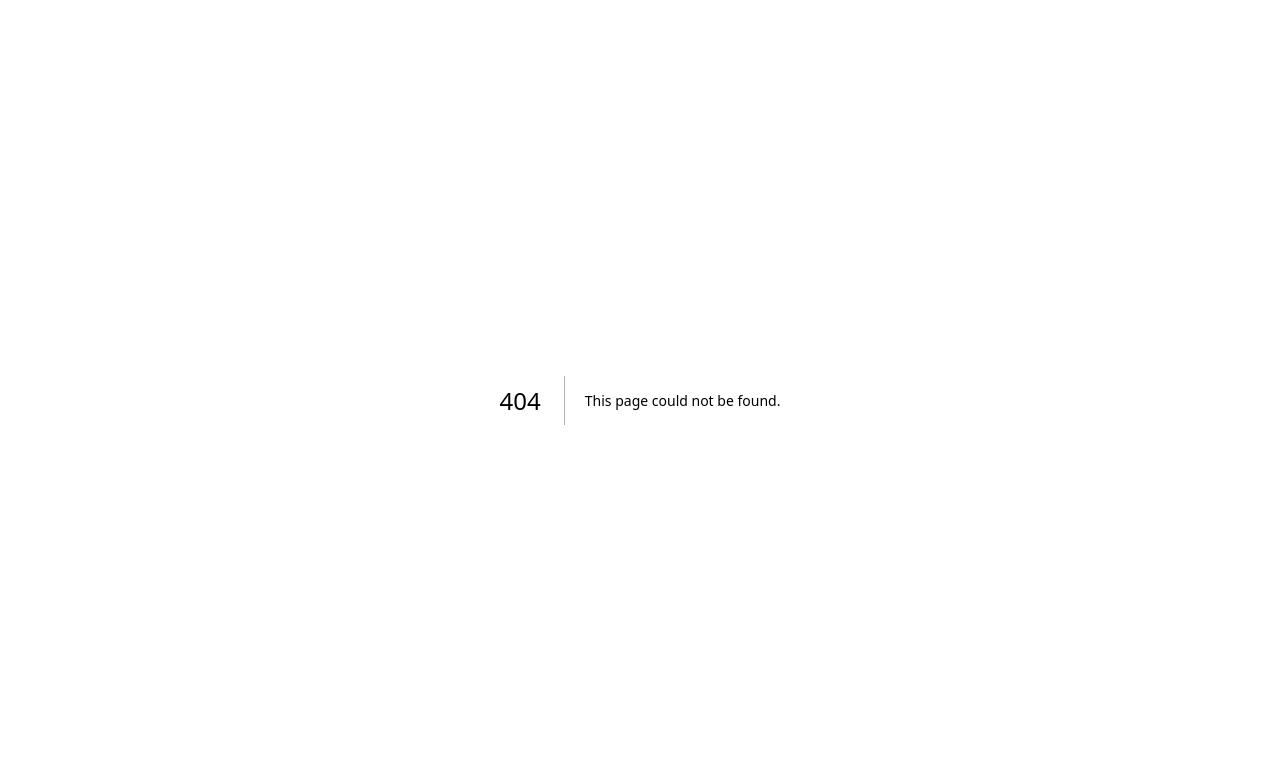
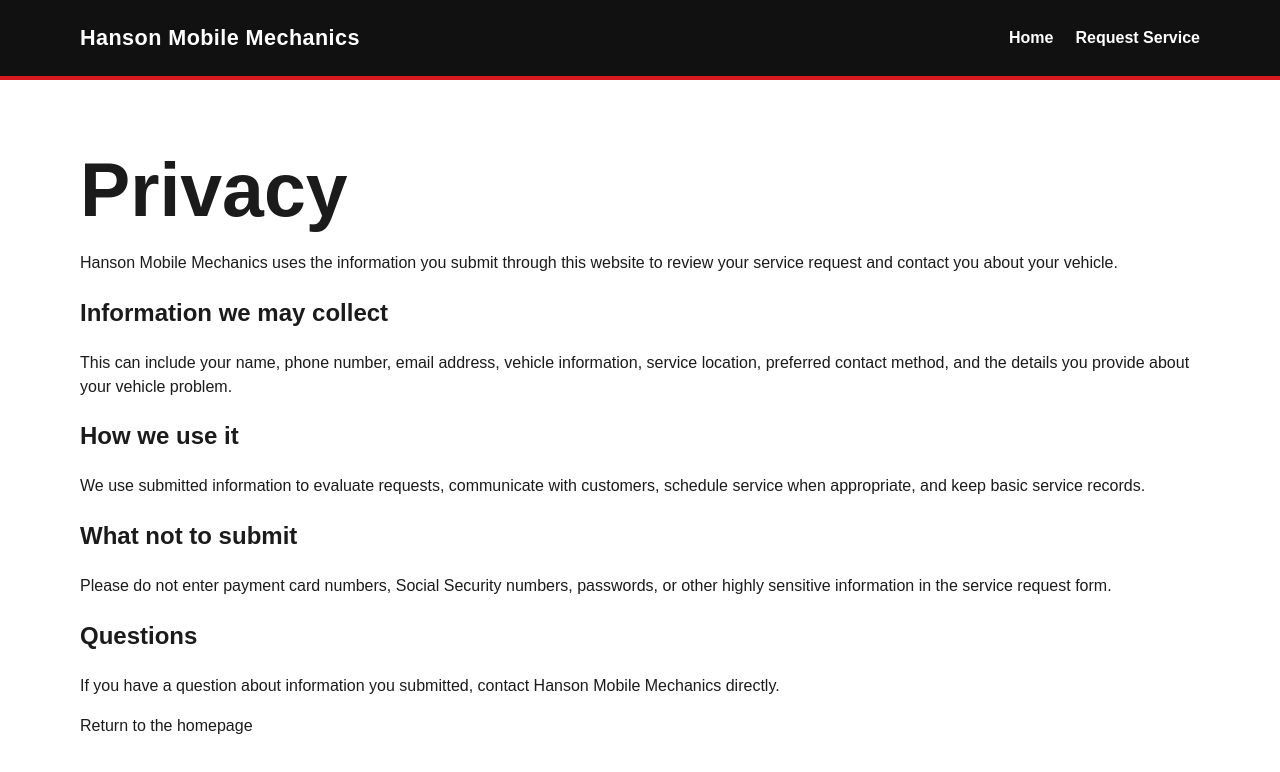
Before and after one commit to NoahMobileMech2026/hanson-mobile-mechanics, a Next.js app: page /privacy in a window 1280 px wide. Before the commit this address had no page. Shown: the top 772 px of the page. Built offline with nearby package versions, Linux system fonts and the light colour scheme.

Commit message:
Add app/privacy/page.js

```diff
--- /dev/null
+++ b/app/privacy/page.js
@@ -0,0 +1,58 @@
+export const metadata = {
+  title: "Privacy | Hanson Mobile Mechanics",
+  description: "How Hanson Mobile Mechanics handles information submitted through the service request form."
+};
+
+export default function PrivacyPage() {
+  return (
+    <main>
+      <header className="site-header">
+        <div className="container nav">
+          <a className="brand" href="/">Hanson Mobile Mechanics</a>
+          <nav className="nav-links" aria-label="Primary navigation">
+            <a href="/">Home</a>
+            <a href="/#request">Request Service</a>
+          </nav>
+        </div>
+      </header>
+
+      <section className="section">
+        <div className="container legal-page">
+          <h1>Privacy</h1>
+          <p>
+            Hanson Mobile Mechanics uses the information you submit through this
+            website to review your service request and contact you about your vehicle.
+          </p>
+
+          <h2>Information we may collect</h2>
+          <p>
+            This can include your name, phone number, email address, vehicle
+            information, service location, preferred contact method, and the details
+            you provide about your vehicle problem.
+          </p>
+
+          <h2>How we use it</h2>
+          <p>
+            We use submitted information to evaluate requests, communicate with
+            customers, schedule service when appropriate, and keep basic service
+            records.
+          </p>
+
+          <h2>What not to submit</h2>
+          <p>
+            Please do not enter payment card numbers, Social Security numbers,
+            passwords, or other highly sensitive information in the service request form.
+          </p>
+
+          <h2>Questions</h2>
+          <p>
+            If you have a question about information you submitted, contact Hanson
+            Mobile Mechanics directly.
+          </p>
+
+          <p><a className="text-link" href="/">Return to the homepage</a></p>
+        </div>
+      </section>
+    </main>
+  );
+}
```
